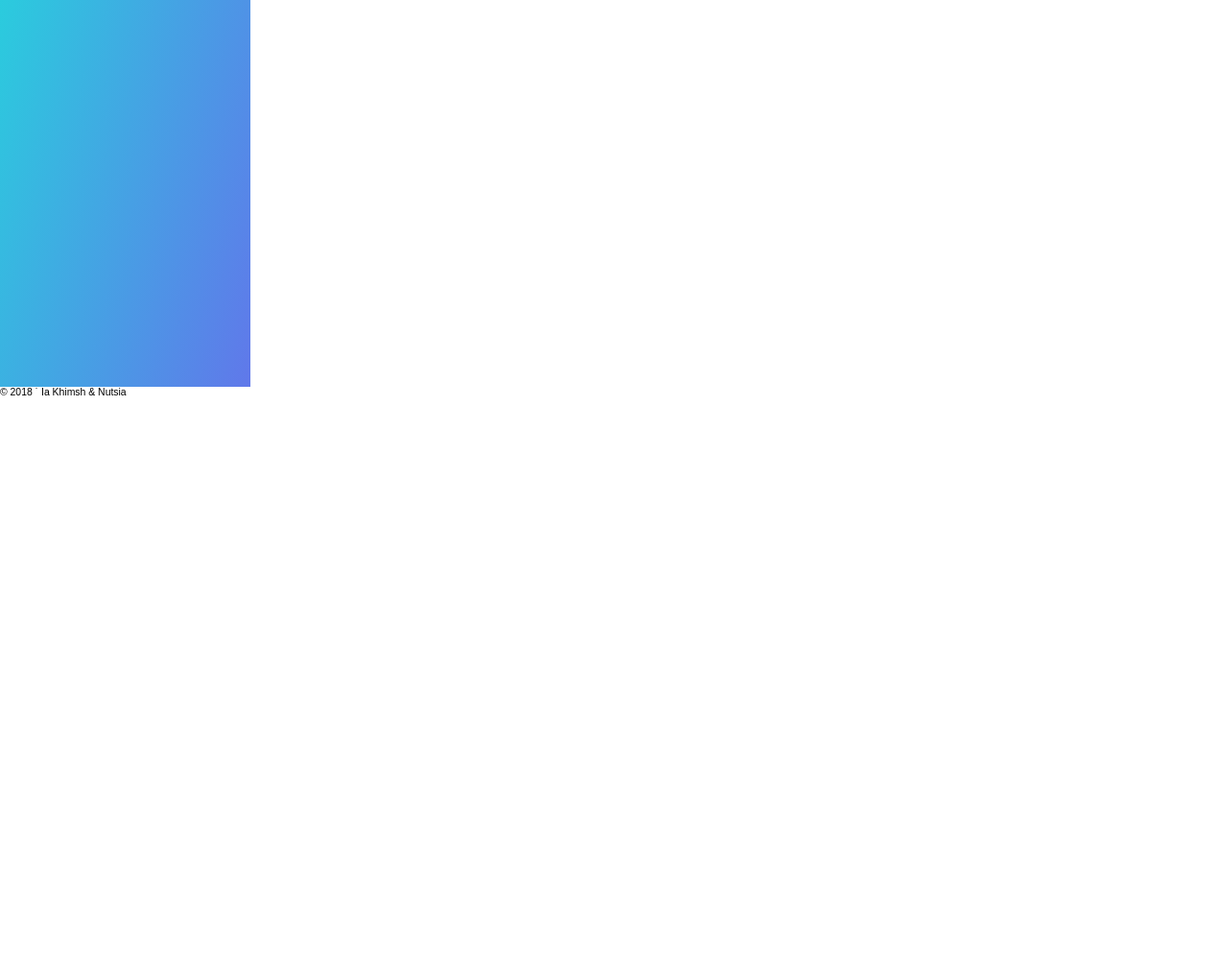
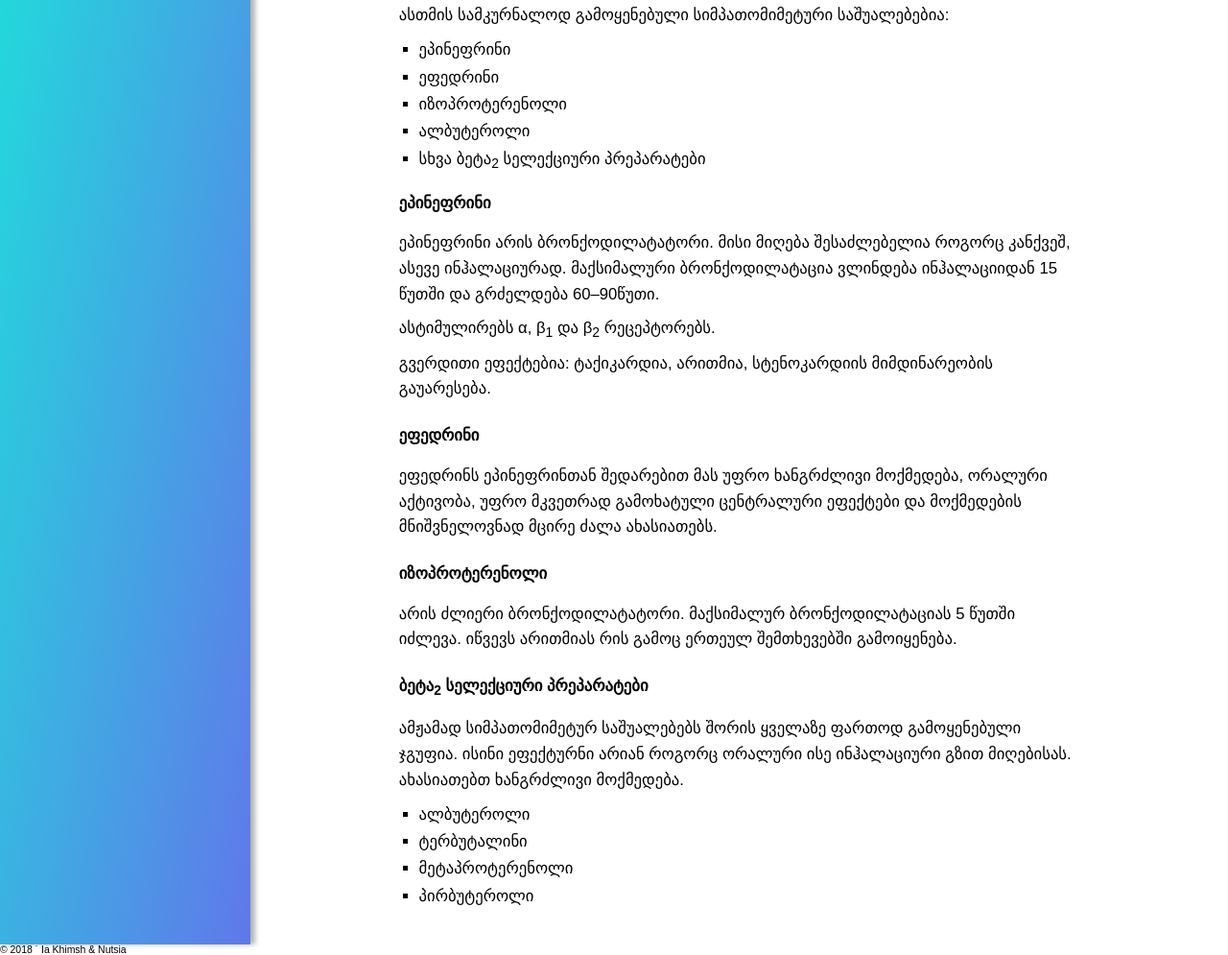
Before and after one commit to khimsh/medschool, a website: page index.html in a window 1280 px wide. Shown: the part 463-1458 px from the top of the page at 96% size. Before the commit the page ends 877 px from the top, so only its background shows below. Drawn offline with Linux system fonts and the light colour scheme; a web font is replaced by a local one.

Commit message:
third commit

```diff
--- a/index.html
+++ b/index.html
@@ -79,6 +79,58 @@
                     <li class="list__item">ამცირებენ მიკროცირკულაციაში მონაწილე სისხლძარღვთა განვლადობას</li>
                     <li class="list__item">წამწამოვანი ეპითელიუმის აქტივობის გაზრდის გზით აუმჯობესებენ მუკოცილიალურ ტრანსპორტს</li>
                 </ul>
+
+                <p class="paragraph">
+                    ასთმის სამკურნალოდ გამოყენებული სიმპათომიმეტური საშუალებებია:
+                </p>
+
+                <ul class="list">
+                    <li class="list__item">ეპინეფრინი</li>
+                    <li class="list__item">ეფედრინი</li>
+                    <li class="list__item">იზოპროტერენოლი</li>
+                    <li class="list__item">ალბუტეროლი</li>
+                    <li class="list__item">სხვა ბეტა<sub>2</sub> სელექციური პრეპარატები</li>
+                </ul>
+
+                <section class="sub-section">
+                    <h4 class="sub-section__title">ეპინეფრინი</h4>
+                    <p class="paragraph">
+                        ეპინეფრინი არის ბრონქოდილატატორი. მისი მიღება შესაძლებელია როგორც კანქვეშ, ასევე ინჰალაციურად. მაქსიმალური ბრონქოდილატაცია ვლინდება ინჰალაციიდან 15 წუთში და გრძელდება 60&ndash;90წუთი.
+                    </p>
+                    <p class="paragraph">
+                        ასტიმულირებს &alpha;, &beta;<sub>1</sub> და &beta;<sub>2</sub> რეცეპტორებს.
+                    </p>
+                    <p class="paragraph">
+                        გვერდითი ეფექტებია: ტაქიკარდია, არითმია, სტენოკარდიის მიმდინარეობის გაუარესება.
+                    </p>
+                </section>
+
+                <section class="sub-section">
+                    <h4 class="sub-section__title">ეფედრინი</h4>
+                    <p class="paragraph">
+                        ეფედრინს ეპინეფრინთან შედარებით მას უფრო ხანგრძლივი მოქმედება, ორალური აქტივობა, უფრო მკვეთრად გამოხატული ცენტრალური ეფექტები და მოქმედების მნიშვნელოვნად მცირე ძალა ახასიათებს.
+                    </p>
+                </section>
+
+                <section class="sub-section">
+                    <h4 class="sub-section__title">იზოპროტერენოლი</h4>
+                    <p class="paragraph">
+                        არის ძლიერი ბრონქოდილატატორი. მაქსიმალურ ბრონქოდილატაციას 5 წუთში იძლევა. იწვევს არითმიას რის გამოც ერთეულ შემთხევებში გამოიყენება.
+                    </p>
+                </section>
+
+                <section class="sub-section">
+                    <h4 class="sub-section__title">ბეტა<sub>2</sub> სელექციური პრეპარატები</h4>
+                    <p class="paragraph">
+                        ამჟამად სიმპათომიმეტურ საშუალებებს შორის ყველაზე ფართოდ გამოყენებული ჯგუფია. ისინი ეფექტურნი არიან როგორც ორალური ისე ინჰალაციური გზით მიღებისას. ახასიათებთ ხანგრძლივი მოქმედება.
+                    </p>
+                    <ul class="list">
+                        <li class="list__item">ალბუტეროლი</li>
+                        <li class="list__item">ტერბუტალინი</li>
+                        <li class="list__item">მეტაპროტერენოლი</li>
+                        <li class="list__item">პირბუტეროლი</li>
+                    </ul>
+                </section>
             </section>
         </article>
     </main>
--- a/src/sass/base/_typography.sass
+++ b/src/sass/base/_typography.sass
@@ -5,7 +5,15 @@
 .article__sub-title
     font-family: $font-ALK
     font-size: 1.8rem
+    letter-spacing: .1rem
     margin-bottom: 1rem
+    margin-top: 2rem
+
+.sub-section__title
+    font-family: $font-ALK
+    font-size: 1.6rem
+    margin-top: 1.8rem
+    margin-bottom: 1.8rem
 
 .paragraph
     font-family: $font-arial
@@ -15,6 +23,7 @@
 
 .list
     margin-left: 2rem
+    margin-bottom: .8rem
 
     &__item
         font-family: $font-arial
--- a/src/sass/components/_article.sass
+++ b/src/sass/components/_article.sass
@@ -1,5 +1,5 @@
 .article
-    width: 80rem
+    width: 70rem
     margin: 0 auto
     padding: 1rem
 
@@ -9,3 +9,6 @@
     &__title
         font-family: $font-ALK
         font-size: 2rem
+
+.sub-section
+    margin-bottom: 2.4rem
--- a/src/sass/layout/_header.sass
+++ b/src/sass/layout/_header.sass
@@ -1,5 +1,6 @@
 .header
     background: linear-gradient(to right bottom, #17ead9, #6078ea)
+    box-shadow: .5rem 0 .5rem rgba(0,0,0,.3)
 
     &__title
         margin: 2rem 0
```
Also changed, not shown: dist/css/main.css.
